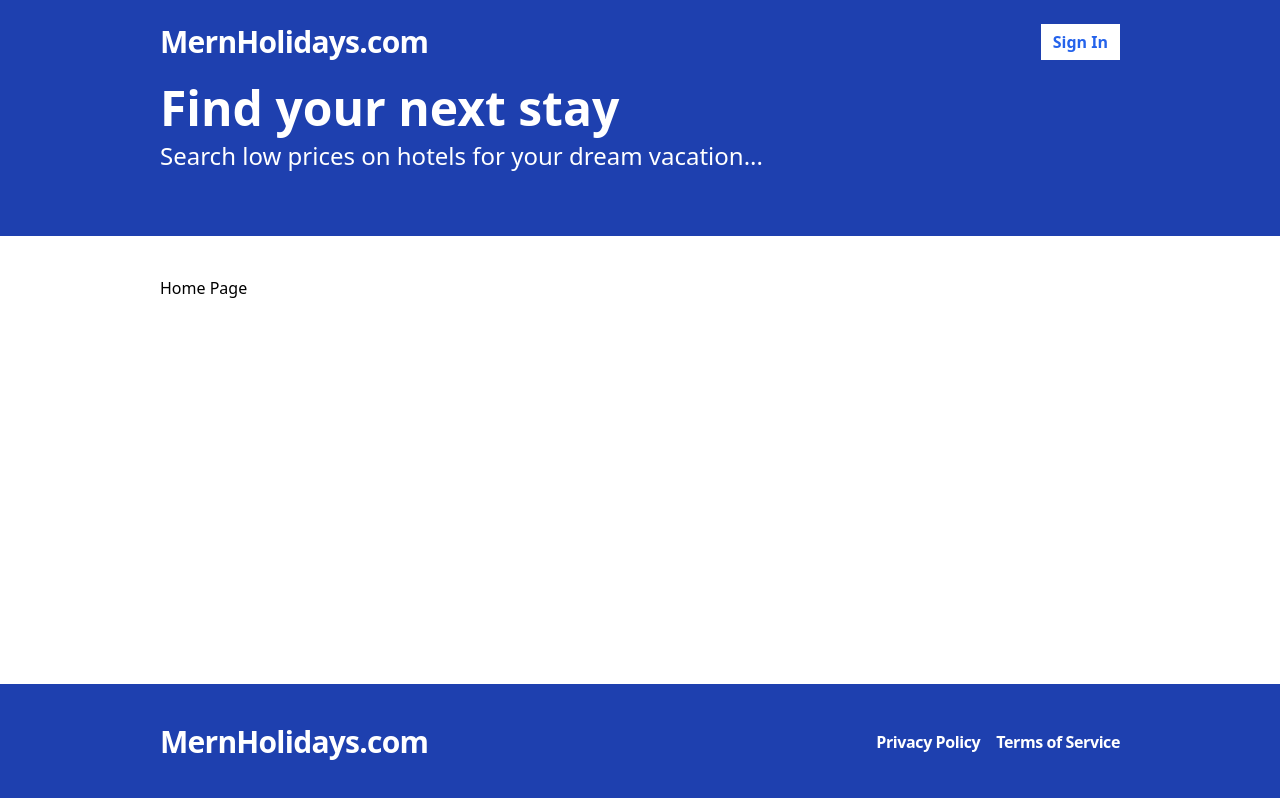
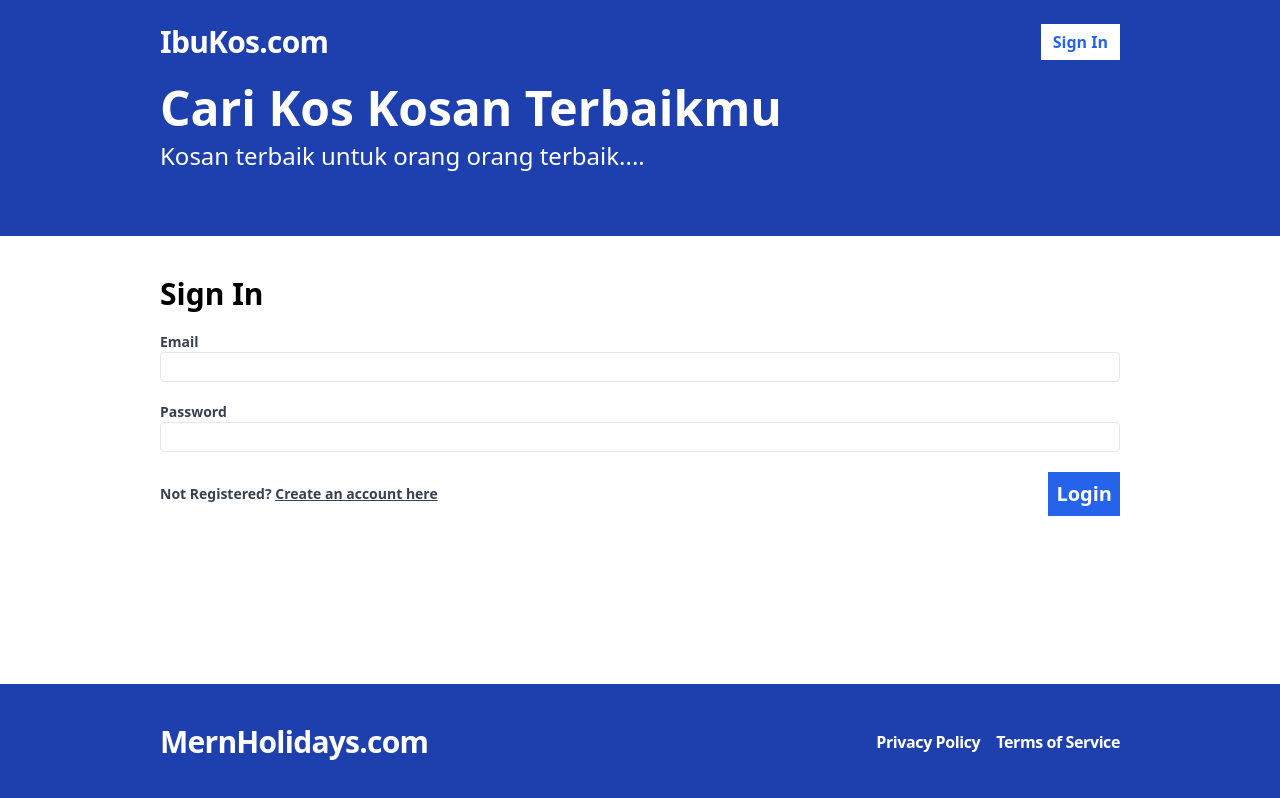
Before and after one commit to alhailrose/mern-kosan-app, a React (Vite) app in the folder frontend/: page /sign-in in a window 1280 px wide. Before the commit this address led to /. Built offline with nearby package versions, Linux system fonts and the light colour scheme; no server answers.

Commit message:
fixing fiture sign in sign out and register

```diff
--- a/frontend/src/App.tsx
+++ b/frontend/src/App.tsx
@@ -6,6 +6,7 @@
 } from "react-router-dom";
 import Layout from "./layout/Layout";
 import Register from "./pages/Register";
+import SignIn from "./pages/SignIn";
 
 const App = () => {
   return (
@@ -35,6 +36,14 @@
             </Layout>
           }
         />
+        <Route
+          path='/sign-in'
+          element={
+            <Layout>
+              <SignIn />
+            </Layout>
+          }
+        />
         <Route path='*' element={<Navigate to='/' />} />
       </Routes>
     </Router>
--- a/frontend/src/api-client.ts
+++ b/frontend/src/api-client.ts
@@ -1,4 +1,5 @@
 import { RegisterFormData } from "./pages/Register";
+import { SignInFormData } from "./pages/SignIn";
 
 const API_BASE_URL = import.meta.env.VITE_API_BASE_URL;
 
@@ -19,6 +20,23 @@
   }
 };
 
+export const signIn = async (formData: SignInFormData) => {
+  const response = await fetch(`${API_BASE_URL}/api/auth/login`, {
+    method: "POST",
+    credentials: "include",
+    headers: {
+      "Content-Type": "application/json",
+    },
+    body: JSON.stringify(formData),
+  });
+
+  const body = await response.json();
+  if (!response.ok) {
+    throw new Error(body.message);
+  }
+  return body;
+};
+
 export const validateToken = async () => {
   const response = await fetch(`${API_BASE_URL}/api/auth/validate-token`, {
     credentials: "include",
@@ -30,3 +48,14 @@
 
   return response.json();
 };
+
+export const signOut = async () => {
+  const response = await fetch(`${API_BASE_URL}/api/auth/logout`, {
+    method: "POST",
+    credentials: "include",
+  });
+
+  if (!response.ok) {
+    throw new Error("Failed to sign out");
+  }
+};
--- a/frontend/src/components/Header.tsx
+++ b/frontend/src/components/Header.tsx
@@ -1,5 +1,6 @@
 import { Link } from "react-router-dom";
 import { useAppContext } from "../contexts/AppContext";
+import SignOutButton from "./SignOutButton";
 
 const Header = () => {
   const { isLoggedIn } = useAppContext();
@@ -8,7 +9,7 @@
     <div className='bg-blue-800 py-6'>
       <div className='container mx-auto flex justify-between'>
         <span className='text-3xl text-white font-bold tracking-tight'>
-          <Link to='/'>MernHolidays.com</Link>
+          <Link to='/'>IbuKos.com</Link>
         </span>
         <span className='flex space-x-2'>
           {isLoggedIn ? (
@@ -25,6 +26,7 @@
               >
                 My Hotels
               </Link>
+              <SignOutButton />
             </>
           ) : (
             <Link
--- a/frontend/src/components/Hero.tsx
+++ b/frontend/src/components/Hero.tsx
@@ -2,9 +2,11 @@
   return (
     <div className='bg-blue-800 pb-16'>
       <div className='container mx-auto flex flex-col gap-2'>
-        <h1 className='text-5xl text-white font-bold'>Find your next stay</h1>
+        <h1 className='text-5xl text-white font-bold'>
+          Cari Kos Kosan Terbaikmu
+        </h1>
         <p className='text-2xl text-white'>
-          Search low prices on hotels for your dream vacation...
+          Kosan terbaik untuk orang orang terbaik....
         </p>
       </div>
     </div>
--- /dev/null
+++ b/frontend/src/components/SignOutButton.tsx
@@ -0,0 +1,32 @@
+import { useMutation, useQueryClient } from "react-query";
+import * as apiClient from "../api-client";
+import { useAppContext } from "../contexts/AppContext";
+
+const SignOutButton = () => {
+  const queryClient = useQueryClient();
+  const { showToast } = useAppContext();
+
+  const mutation = useMutation(apiClient.signOut, {
+    onSuccess: async () => {
+      await queryClient.invalidateQueries("validateToken");
+      showToast({ message: "Sign out Success!", type: "SUCCESS" });
+    },
+    onError: (error: Error) => {
+      showToast({ message: error.message, type: "ERROR" });
+    },
+  });
+
+  const handleCLick = () => {
+    mutation.mutate();
+  };
+  return (
+    <button
+      onClick={handleCLick}
+      className='text-blue-600 px-3 font-bold bg-white hover:bg-gray-100'
+    >
+      Sign Out
+    </button>
+  );
+};
+
+export default SignOutButton;
--- /dev/null
+++ b/frontend/src/pages/SignIn.tsx
@@ -0,0 +1,86 @@
+import { useForm } from "react-hook-form";
+import { useMutation, useQueryClient } from "react-query";
+import * as apiClient from "../api-client";
+import { useAppContext } from "../contexts/AppContext";
+import { Link, useNavigate } from "react-router-dom";
+
+export type SignInFormData = {
+  email: string;
+  password: string;
+};
+
+const SignIn = () => {
+  const { showToast } = useAppContext();
+  const navigate = useNavigate();
+  const queryClient = useQueryClient();
+  const {
+    register,
+    formState: { errors },
+    handleSubmit,
+  } = useForm<SignInFormData>();
+
+  const mutation = useMutation(apiClient.signIn, {
+    onSuccess: async () => {
+      showToast({ message: "Sign in Success!", type: "SUCCESS" });
+      await queryClient.invalidateQueries("validateToken");
+      navigate("/");
+    },
+    onError: (error: Error) => {
+      showToast({ message: error.message, type: "ERROR" });
+    },
+  });
+
+  const onSubmit = handleSubmit((data) => {
+    mutation.mutate(data);
+  });
+
+  return (
+    <form className='flex flex-col gap-5' onSubmit={onSubmit}>
+      <h2 className='text-3xl font-bold'> Sign In</h2>
+      <label className='text-gray-700 text-sm font-bold flex-1'>
+        Email
+        <input
+          type='email'
+          className='border rounded w-full py-1 px-2 font-normal'
+          {...register("email", { required: "This field is required" })}
+        ></input>
+        {errors.email && (
+          <span className='text-red-500'>{errors.email.message}</span>
+        )}
+      </label>
+      <label className='text-gray-700 text-sm font-bold flex-1'>
+        Password
+        <input
+          type='password'
+          className='border rounded w-full py-1 px-2 font-normal'
+          {...register("password", {
+            required: "This field is required",
+            minLength: {
+              value: 6,
+              message: "Password must be at least 6 characters",
+            },
+          })}
+        ></input>
+        {errors.password && (
+          <span className='text-red-500'>{errors.password.message}</span>
+        )}
+      </label>
+      <span className='flex items-center justify-between'>
+        <span className='text-gray-700 text-sm font-bold'>
+          Not Registered?{" "}
+          <Link className='underline hover:text-black' to='/register'>
+            Create an account here
+          </Link>
+        </span>
+        <button
+          type='submit'
+          className='bg-blue-600 text-white p-2 font-bold hover:bg-blue-500 text-xl'
+        >
+          Login
+        </button>
+      </span>
+    </form>
+  );
+};
+
+export default SignIn;
```
Also changed, not shown: 1 other file (tests, documents, lock files or other folders).
